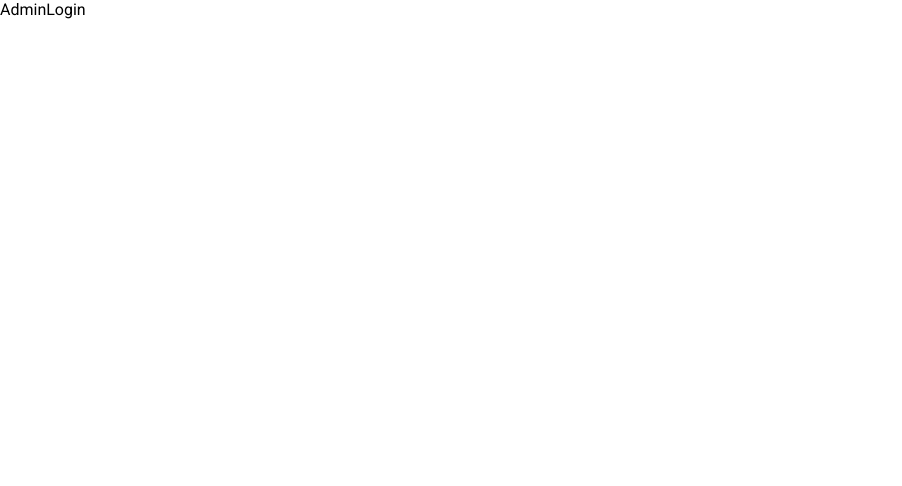
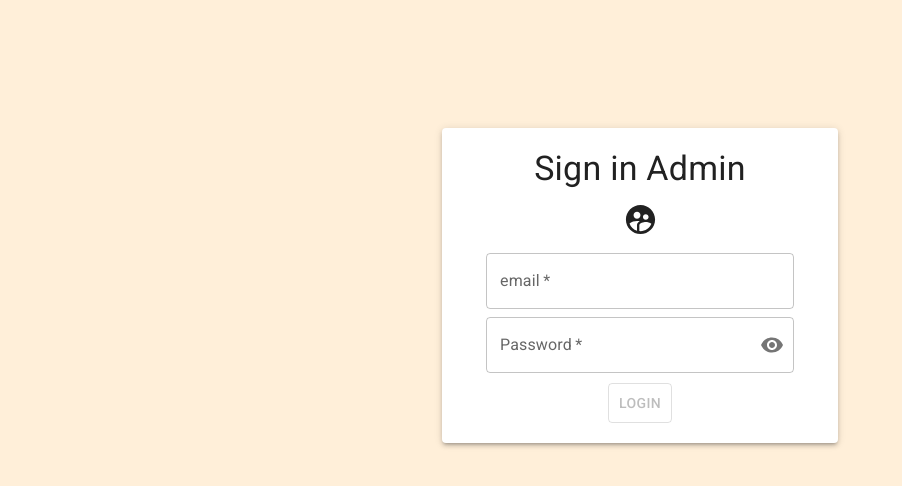
Before and after one commit to JEstebanRodriguez/Warden, a React (Vite) app in the folder client/: page /admin in a window 1280 px wide. Shown: the top 486 px of the page, without its empty margins (0-902 px from the left). Built offline with nearby package versions, Linux system fonts and the light colour scheme.

Commit message:
Login form UI

```diff
--- /dev/null
+++ b/client/src/components/LoginForm.jsx
@@ -0,0 +1,103 @@
+import React, { useEffect, useState } from "react";
+import {
+  TextField,
+  Button,
+  Container,
+  FormControl,
+  InputLabel,
+  InputAdornment,
+  IconButton,
+  OutlinedInput,
+} from "@mui/material";
+import { VisibilityOff, Visibility } from "@mui/icons-material";
+
+const LoginForm = () => {
+  const [email, setEmail] = useState("");
+  const [password, setPassword] = useState("");
+  const [showPassword, setShowPassword] = useState(false);
+  const [error, setError] = useState("")
+
+  const handleClickShowPassword = () => setShowPassword((show) => !show);
+
+  const handleMouseDownPassword = (event) => {
+    event.preventDefault();
+  };
+
+  const isUnused = () => {
+    if (email == password == "") {
+      return true
+    } else {
+      return false
+    }
+  }
+
+  useEffect(() => {
+    isUnused()
+  }, [email, password]
+  )
+
+  const handleLogin = (e) => {
+    e.preventDefault();
+    console.log(password);
+    console.log(email);
+  };
+
+  return (
+    <form>
+      <Container
+        sx={{ display: "flex", flexDirection: "column", alignItems: "center" }}
+      >
+        <TextField
+          {...error ? error : null}
+          type="email"
+          id="email"
+          label="email"
+          variant="outlined"
+          sx={{ width: "100%" }}
+          margin="normal"
+          value={email}
+          onChange={(e) => setEmail(e.target.value)}
+          helperText={error}
+          required
+        />
+        <FormControl
+        sx={{ width: "100%" }}
+        required
+        variant="outlined">
+          <InputLabel htmlFor="password">Password</InputLabel>
+          <OutlinedInput
+            id="password"
+            type={showPassword ? "text" : "password"}
+            value={password}
+            onChange={(e) => setPassword(e.target.value)}
+            endAdornment={
+              <InputAdornment position="end">
+                <IconButton
+                  aria-label="toggle password visibility"
+                  onClick={handleClickShowPassword}
+                  onMouseDown={handleMouseDownPassword}
+                  edge="end"
+                >
+                  {showPassword ? <VisibilityOff /> : <Visibility />}
+                </IconButton>
+              </InputAdornment>
+            }
+            label="Password"
+          />
+        </FormControl>
+
+        <Button
+          variant="outlined"
+          onClick={handleLogin}
+          type="submit"
+          sx={{ marginTop: "10px", width: "max-content", padding: "7px" }}
+          disabled={isUnused}
+        >
+          Login
+        </Button>
+      </Container>
+    </form>
+  );
+};
+
+export default LoginForm;
--- a/client/src/index.css
+++ b/client/src/index.css
@@ -4,3 +4,7 @@
   box-sizing: border-box;
   font-family: 'Roboto', sans-serif;
 }
+
+body {
+  background-color: rgba(255, 229, 193, .6);
+}
--- a/client/src/pages/AdminLogin.jsx
+++ b/client/src/pages/AdminLogin.jsx
@@ -1,9 +1,24 @@
-import React from 'react'
+import React from "react";
+import { Container, Paper, Typography } from "@mui/material";
+import LoginForm from "../components/LoginForm";
+import SupervisedUserCircleSharpIcon from "@mui/icons-material/SupervisedUserCircleSharp";
 
 const AdminLogin = () => {
   return (
-    <div>AdminLogin</div>
-  )
-}
+    <Container
+      component="main"
+      maxWidth="xs"
+      sx={{ marginY: "5%", padding: "5%", borderRadius: '10px' }}
+    >
+      <Paper elevation={3} sx={{ padding: "20px", display: 'flex', flexDirection: 'column', alignContent: 'center' }}>
+        <Typography variant="h4" gutterBottom align="center">
+          Sign in Admin
+        </Typography>
+        <SupervisedUserCircleSharpIcon fontSize="large" sx={{marginX: 'auto'}}/>
+        <LoginForm />
+      </Paper>
+    </Container>
+  );
+};
 
-export default AdminLogin
+export default AdminLogin;
```
Also changed, not shown: 2 other files (tests, documents, lock files or other folders).
